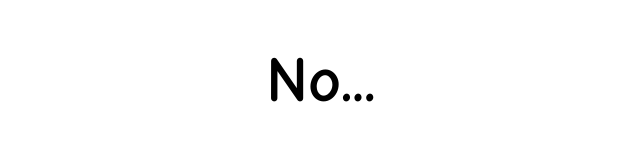
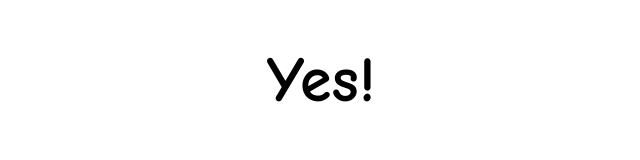
Before and after one commit to jacob-m-nash/My-First-Website, a plain HTML site: page index.html in a window 1280 px wide. Shown: the whole page, without its empty margins (319-959 px from the left). Drawn offline with Linux system fonts and the light colour scheme.

Commit message:
Updated website to say 'yes'

```diff
--- a/index.html
+++ b/index.html
@@ -4,6 +4,6 @@
         	<style>h1{text-align:center; font-family:"Comic Sans MS", "Comic Sans", cursive; font-size:400%} </style>
         </head>
         <body>
-        	<h1>No...</h1>
+        	<h1>Yes!</h1>
         </body>
 </html>
```
